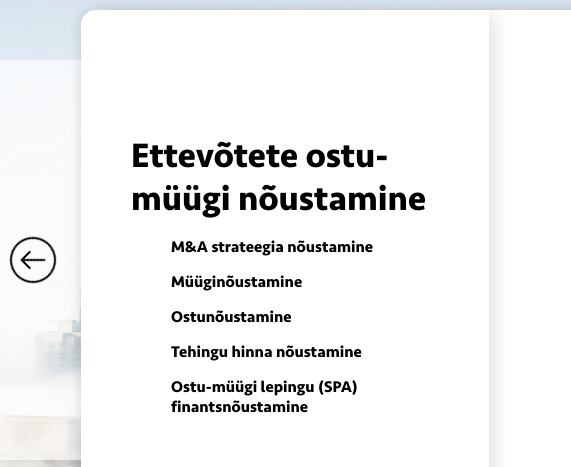
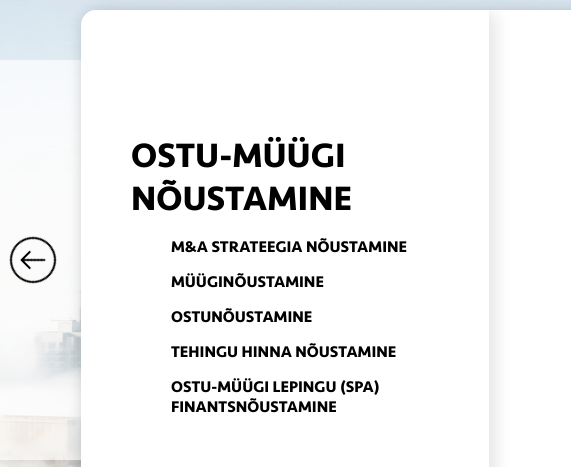
Before and after one commit to OttVaan/Odella-website, a plain HTML site: page html/front_page.html in a window 1280 px wide. Shown: the part 1020-1487 px from the top of the page, 0-571 px from the left. Drawn offline with Linux system fonts and the light colour scheme; a web font is replaced by a local one.

Commit message:
Added changed with Kreete

```diff
--- a/html/front_page.html
+++ b/html/front_page.html
@@ -61,13 +61,13 @@
                 <!--ETTEVÕTETE OSTU-MÜÜGI NÕUSTAMINE-->
                 <div class="section">
                     <div class="section-info">
-                        <p class="section-heading"> Ettevõtete ostu-müügi nõustamine</p>
+                        <p class="section-heading">OSTU-MÜÜGI NÕUSTAMINE</p>
                         <ul class="service-list">
-                            <li>M&A strateegia nõustamine</li>
-                            <li>Müüginõustamine</li>
-                            <li>Ostunõustamine</li>
-                            <li>Tehingu hinna nõustamine</li>
-                            <li>Ostu-müügi lepingu (SPA) finantsnõustamine</li>
+                            <li>M&A STRATEEGIA NÕUSTAMINE</li>
+                            <li>MÜÜGINÕUSTAMINE</li>
+                            <li>OSTUNÕUSTAMINE</li>
+                            <li>TEHINGU HINNA NÕUSTAMINE</li>
+                            <li>OSTU-MÜÜGI LEPINGU (SPA) FINANTSNÕUSTAMINE</li>
                         </ul>
                     </div>
                     <div class="logos-right-panel">
--- a/html/page_logic.js
+++ b/html/page_logic.js
@@ -258,9 +258,9 @@ const logos_partner = [
     "../media/logod/PEAMISED KOOSTÖÖPARTNERID/Sorainen.png",
     "../media/logod/PEAMISED KOOSTÖÖPARTNERID/evershed.png",
     "../media/logod/PEAMISED KOOSTÖÖPARTNERID/TGS.png",
-    "../media/logod/PEAMISED KOOSTÖÖPARTNERID/TAXlink.jpg",
+    "../media/logod/PEAMISED KOOSTÖÖPARTNERID/triniti-logo.svg",
     "../media/logod/PEAMISED KOOSTÖÖPARTNERID/BDO.png",
-    "../media/logod/PEAMISED KOOSTÖÖPARTNERID/persense.png",
+    "../media/logod/PEAMISED KOOSTÖÖPARTNERID/mazars-logo.png",
 ]
 
 
```
Also changed, not shown: media/logod/PEAMISED KOOSTÖÖPARTNERID/TAXlink.jpg (deleted), media/logod/PEAMISED KOOSTÖÖPARTNERID/mazars-logo.png (added), media/logod/PEAMISED KOOSTÖÖPARTNERID/persense.png (deleted), media/logod/PEAMISED KOOSTÖÖPARTNERID/triniti-logo.svg (added), 3 other files.
